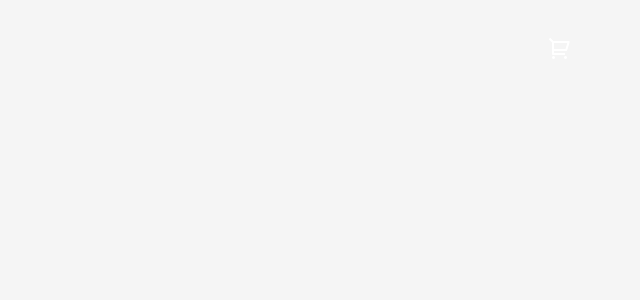
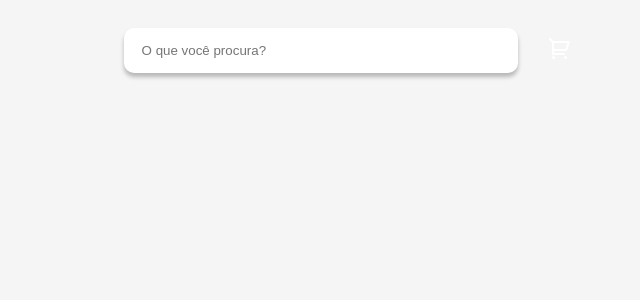
Before and after one commit to NatanVilasBoas/trato-tech-redux, a React (Vite) app: page / in a window 1280 px wide. Shown: the top 300 px of the page, without its empty margins (588-1228 px from the left). Built offline with nearby package versions, Linux system fonts and the light colour scheme.

Commit message:
🐛 ✨ busca criada e aplicada, baseUrl ajustada

```diff
--- a/src/components/Busca/index.tsx
+++ b/src/components/Busca/index.tsx
@@ -3,7 +3,7 @@ import styles from './Busca.module.scss';
 const Busca = () => {
     return(
         <div className={styles.busca}>
-            <input className={styles.input} />
+            <input className={styles.input} placeholder='O que você procura?' />
         </div>
     )
 }
--- a/src/components/Navbar/index.tsx
+++ b/src/components/Navbar/index.tsx
@@ -2,6 +2,7 @@ import styles from './Navbar.module.scss';
 import logo from '../../assets/logo.svg';
 import classNames from 'classnames';
 import { RiShoppingCart2Line, RiShoppingCartFill } from 'react-icons/ri';
+import Busca from '../Busca';
 
 const iconProps = {
     color: 'white',
@@ -22,7 +23,7 @@ const Navbar = () => {
                 </div>
             </div>
             <div className={styles.busca}>
-
+                <Busca/>
             </div>
             <div className={styles.icones}>
                 <a href='/carrinho'>
--- a/tsconfig.json
+++ b/tsconfig.json
@@ -5,7 +5,6 @@
     "lib": ["ES2020", "DOM", "DOM.Iterable"],
     "module": "ESNext",
     "skipLibCheck": true,
-    "baseUrl": "src",
 
     /* Bundler mode */
     "moduleResolution": "bundler",
```
